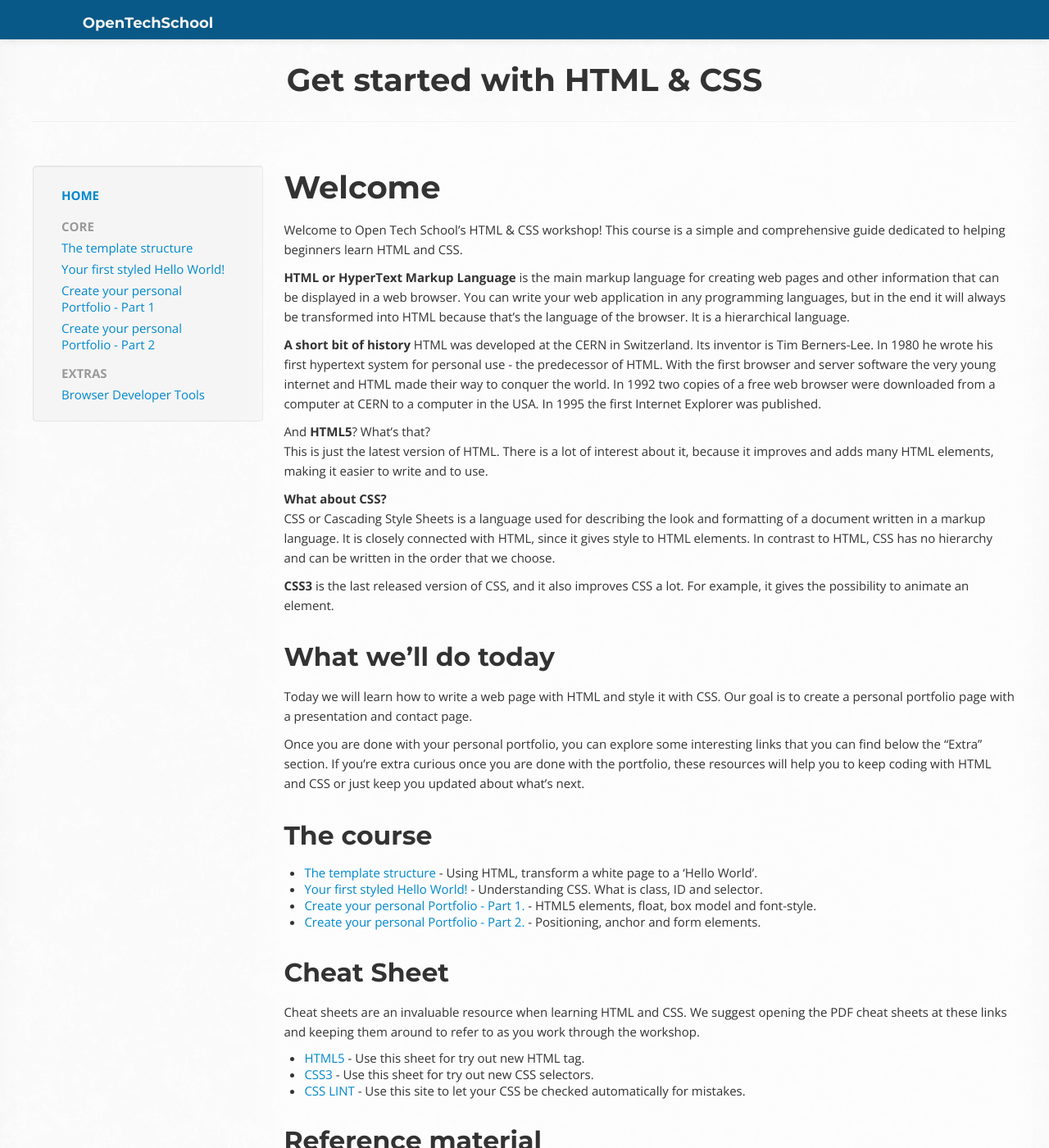
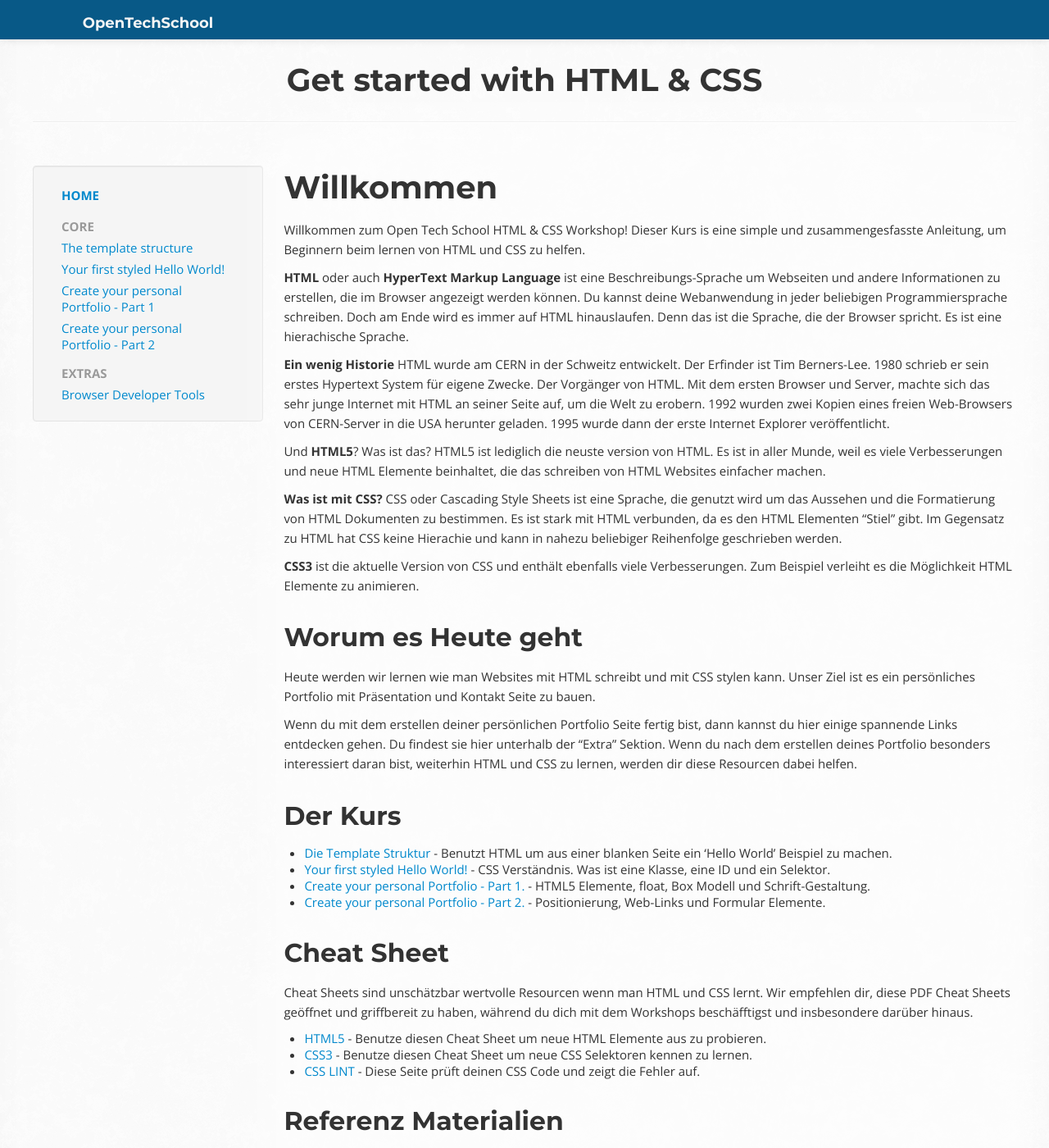
Before and after one commit to OpenTechSchool/html-css-beginners, a Jekyll site: the page built from index.md, in a window 1280 px wide and 1400 px high. Shown: the whole window at 82% size. Built offline with Jekyll 4.4.1, drawn with Linux system fonts in a browser that asks for light colours; Markdown is read by kramdown in place of the engine named in the settings; some of the changed text lies outside the part shown.

Commit message:
adds german translation for index.md

```diff
--- a/index.md
+++ b/index.md
@@ -5,97 +5,97 @@ title: Get started with HTML & CSS
 
 ---
 
-# Welcome
+# Willkommen
 
-Welcome to Open Tech School’s HTML & CSS workshop! This course is a simple
-and comprehensive guide dedicated to helping beginners learn HTML and CSS.
+Willkommen zum Open Tech School HTML & CSS Workshop! Dieser Kurs is eine simple
+und zusammengesfasste Anleitung, um Beginnern beim lernen von HTML und CSS
+zu helfen.
 
-**HTML or HyperText Markup Language** is the main markup language for creating
-web pages and other information that can be displayed in a web browser.
-You can write your web application in any programming languages, but in the
-end it will always be transformed into HTML because that’s the language of
-the browser. It is a hierarchical language.
+**HTML** oder auch **HyperText Markup Language** ist eine Beschreibungs-Sprache
+um Webseiten und andere Informationen zu erstellen, die im Browser angezeigt
+werden können. Du kannst deine Webanwendung in jeder beliebigen Programmiersprache
+schreiben. Doch am Ende wird es immer auf HTML hinauslaufen. Denn das ist die
+Sprache, die der Browser spricht. Es ist eine hierachische Sprache.
 
-**A short bit of history**
-HTML was developed at the CERN in Switzerland. Its inventor is Tim
-Berners-Lee. In 1980 he wrote his first hypertext system for personal
-use - the predecessor of HTML. With the first browser and server software
-the very young internet and HTML made their way to conquer the world.
-In 1992 two copies of a free web browser were downloaded from a computer
-at CERN to a computer in the USA. In 1995 the first Internet Explorer was
-published.
+**Ein wenig Historie**
+HTML wurde am CERN in der Schweitz entwickelt. Der Erfinder ist Tim Berners-Lee.
+1980 schrieb er sein erstes Hypertext System für eigene Zwecke. Der Vorgänger von
+HTML. Mit dem ersten Browser und Server, machte sich das sehr junge Internet mit
+HTML an seiner Seite auf, um die Welt zu erobern. 1992 wurden zwei Kopien eines
+freien Web-Browsers von CERN-Server in die USA herunter geladen. 1995 wurde dann
+der erste Internet Explorer veröffentlicht.
 
-And **HTML5**? What’s that?
-This is just the latest version of HTML. There is a lot of interest
-about it, because it improves and adds many HTML elements, making it
-easier to write and to use.
+Und **HTML5**? Was ist das?
+HTML5 ist lediglich die neuste version von HTML. Es ist in aller Munde, weil
+es viele Verbesserungen und neue HTML Elemente beinhaltet, die das schreiben von
+HTML Websites einfacher machen.
 
-**What about CSS?**
-CSS or Cascading Style Sheets is a language used for describing the
-look and formatting of a document written in a markup language.
-It is closely connected with HTML, since it gives style to HTML elements.
-In contrast to HTML, CSS has no hierarchy and can be written in the order
-that we choose.
+**Was ist mit CSS?**
+CSS oder Cascading Style Sheets ist eine Sprache, die genutzt wird um das
+Aussehen und die Formatierung von HTML Dokumenten zu bestimmen.
+Es ist stark mit HTML verbunden, da es den HTML Elementen "Stiel" gibt.
+Im Gegensatz zu HTML hat CSS keine Hierachie und kann in nahezu beliebiger
+Reihenfolge geschrieben werden.
 
-**CSS3** is the last released version of CSS, and it also
-improves CSS a lot. For example, it gives the possibility to animate
-an element.
+**CSS3** ist die aktuelle Version von CSS und enthält ebenfalls viele
+Verbesserungen. Zum Beispiel verleiht es die Möglichkeit HTML Elemente
+zu animieren.
 
-## What we’ll do today
+## Worum es Heute geht
 
-Today we will learn how to write a web page with HTML and style it with CSS.
-Our goal is to create a personal portfolio page with a
-presentation and contact page.
+Heute werden wir lernen wie man Websites mit HTML schreibt und mit
+CSS stylen kann. Unser Ziel ist es ein persönliches Portfolio mit
+Präsentation und Kontakt Seite zu bauen.
 
-Once you are done with your personal portfolio, you can explore some
-interesting links that you can find below the “Extra” section.
-If you’re extra curious once you are done with the portfolio, these resources
-will help you to keep coding with HTML and CSS or just keep you updated
-about what’s next.
+Wenn du mit dem erstellen deiner persönlichen Portfolio Seite fertig bist,
+dann kannst du hier einige spannende Links entdecken gehen. Du findest sie
+hier unterhalb der "Extra" Sektion. Wenn du nach dem erstellen deines Portfolio
+besonders interessiert daran bist, weiterhin HTML und CSS zu lernen, werden
+dir diese Resourcen dabei helfen.
 
-## The course
+## Der Kurs
 
-* [The template structure](core/structure.html) -
-  Using HTML, transform a white page to a 'Hello World'.
+* [Die Template Struktur](core/structure.html) -
+  Benutzt HTML um aus einer blanken Seite ein 'Hello World' Beispiel zu machen.
 * [Your first styled Hello World!](core/style.html) -
-  Understanding CSS. What is class, ID and selector.
+  CSS Verständnis. Was ist eine Klasse, eine ID und ein Selektor.
 * [Create your personal Portfolio - Part 1.](core/portfolio.html) -
-  HTML5 elements, float, box model and font-style.
+  HTML5 Elemente, float, Box Modell und Schrift-Gestaltung.
 * [Create your personal Portfolio - Part 2.](core/portfolio-2.html) -
-  Positioning, anchor and form elements.
+  Positionierung, Web-Links und Formular Elemente.
 
 ## Cheat Sheet
 
-Cheat sheets are an invaluable resource when learning HTML and CSS.
-We suggest opening the PDF cheat sheets at these links and keeping
-them around to refer to as you work through the workshop.
+Cheat Sheets sind unschätzbar wertvolle Resourcen wenn man HTML und CSS lernt.
+Wir empfehlen dir, diese PDF Cheat Sheets geöffnet und griffbereit zu haben,
+während du dich mit dem Workshops beschäfftigst und insbesondere darüber hinaus.
 
 * <a href="http://www.smashingmagazine.com/2009/07/06/html-5-cheat-sheet-pdf/" target= "_blank" >
-  HTML5 </a> - Use this sheet for try out new HTML tag.
+  HTML5 </a> - Benutze diesen Cheat Sheet um neue HTML Elemente aus zu probieren.
 * <a href="http://coding.smashingmagazine.com/2009/07/13/css-3-cheat-sheet-pdf/" target= "_blank" >
-  CSS3</a> - Use this sheet for try out new CSS selectors.
+  CSS3</a> - Benutze diesen Cheat Sheet um neue CSS Selektoren kennen zu lernen.
 * <a href="http://csslint.net/" target= "_blank" >
-  CSS LINT</a> - Use this site to let your CSS be checked automatically for mistakes.
+  CSS LINT</a> - Diese Seite prüft deinen CSS Code und zeigt die Fehler auf.
 
 
-## Reference material
+## Referenz Materialien
 
-The Mozilla Developer Network (MDN), by the guys who make Firefox,
-host some great resources:
+Das Mozilla Developer Network (MDN), von den Leuten, die den Firefox Browser
+gemacht haben, beherrbergt einige grossartige Materialien:
 
 * <a href="https://developer.mozilla.org/en-US/docs/Web/HTML" target= "_blank" >
   HTML Portal</a> -
-  Guides, intros, tutorials, references, elements, attributes...
+  Guide, Intro, Tutorials, Referenzen, Elemente, Attribute...
 * <a href="https://developer.mozilla.org/en-US/docs/Web/HTML/Element" target="_blank">HTML Reference</a> -
-  Every HTML element listed, find out about them all, and make use of them!
+  Listed jedes HTML Element. Lerne über jedes einzelne und benutze sie!
 * <a href="https://developer.mozilla.org/en-US/docs/Web/CSS" target="_blank">CSS Portal</a> -
-  Tutorials for writing effective CSS, demos of CSS3, and much more.
+  Tutorials für effektiven CSS Code, CSS3 Demos und vieles mehr.
 * <a href="https://developer.mozilla.org/en-US/docs/Web/CSS/Reference" target="_blank">CSS Reference</a> -
-  More CSS properties and classes than you can shake a stick at.
+  Mehr CSS Eigenschaften und Klassen als du dir vorstellen kannst.
 * <a href="http://www.google.com/fonts" target= "_blank" >Google Fonts</a> -
-  Here you can play around with Font and apply it to your project without downloading it.
+  Hier kannst du mit Fonts herumspielen und sie in dein Projekt einbauen ohne sie herunterladen zu müssen.
 
-## Learning resources
+## Lern Materialien
 
 * <a href="http://www.codecademy.com/tracks/web" target="_blank">CodeAcademy</a> -
-   A good hands-on tutorial to keep you learning.
+   Ein gutes "Hands-On" Tutorial um weiterhin HTML zu lernen.
```
